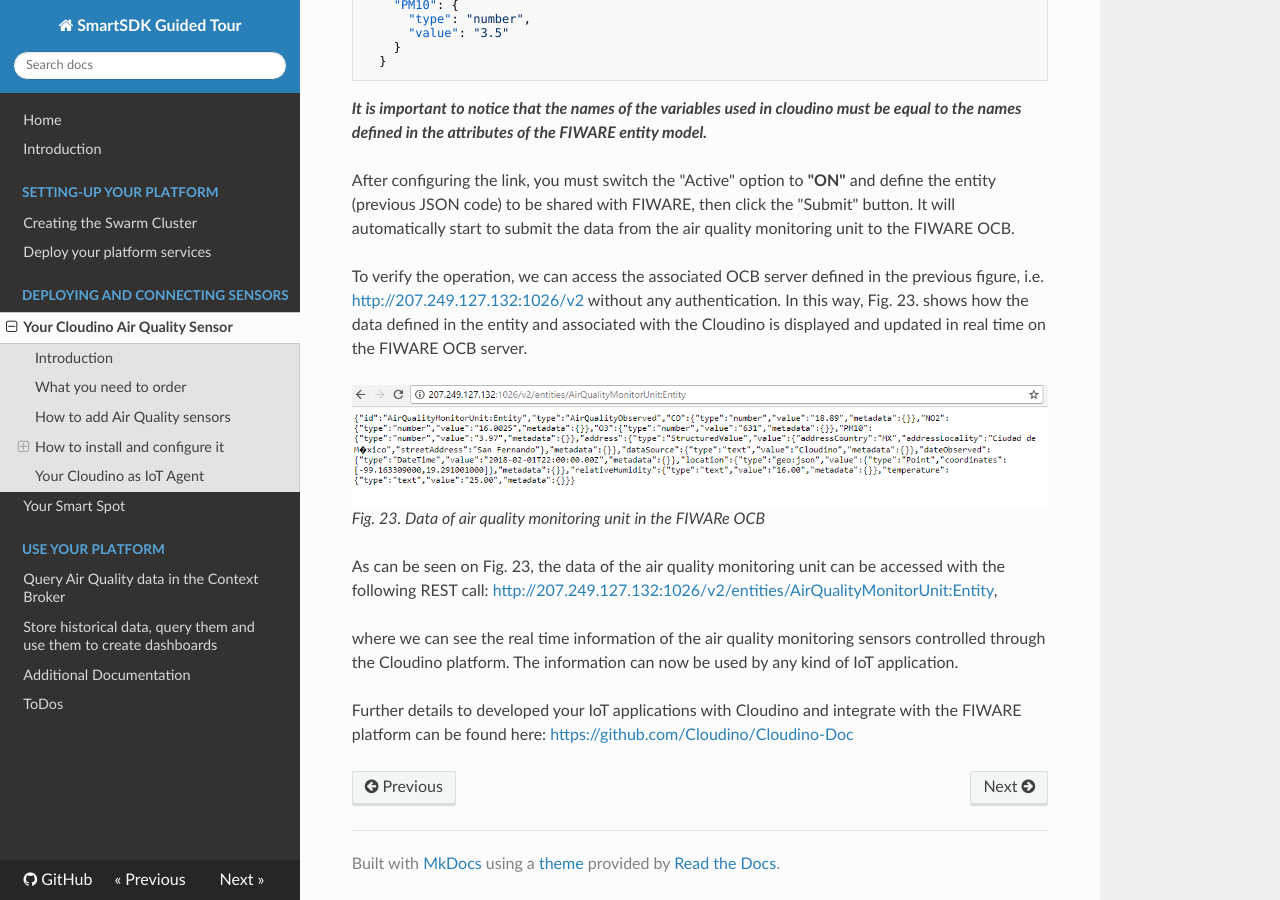
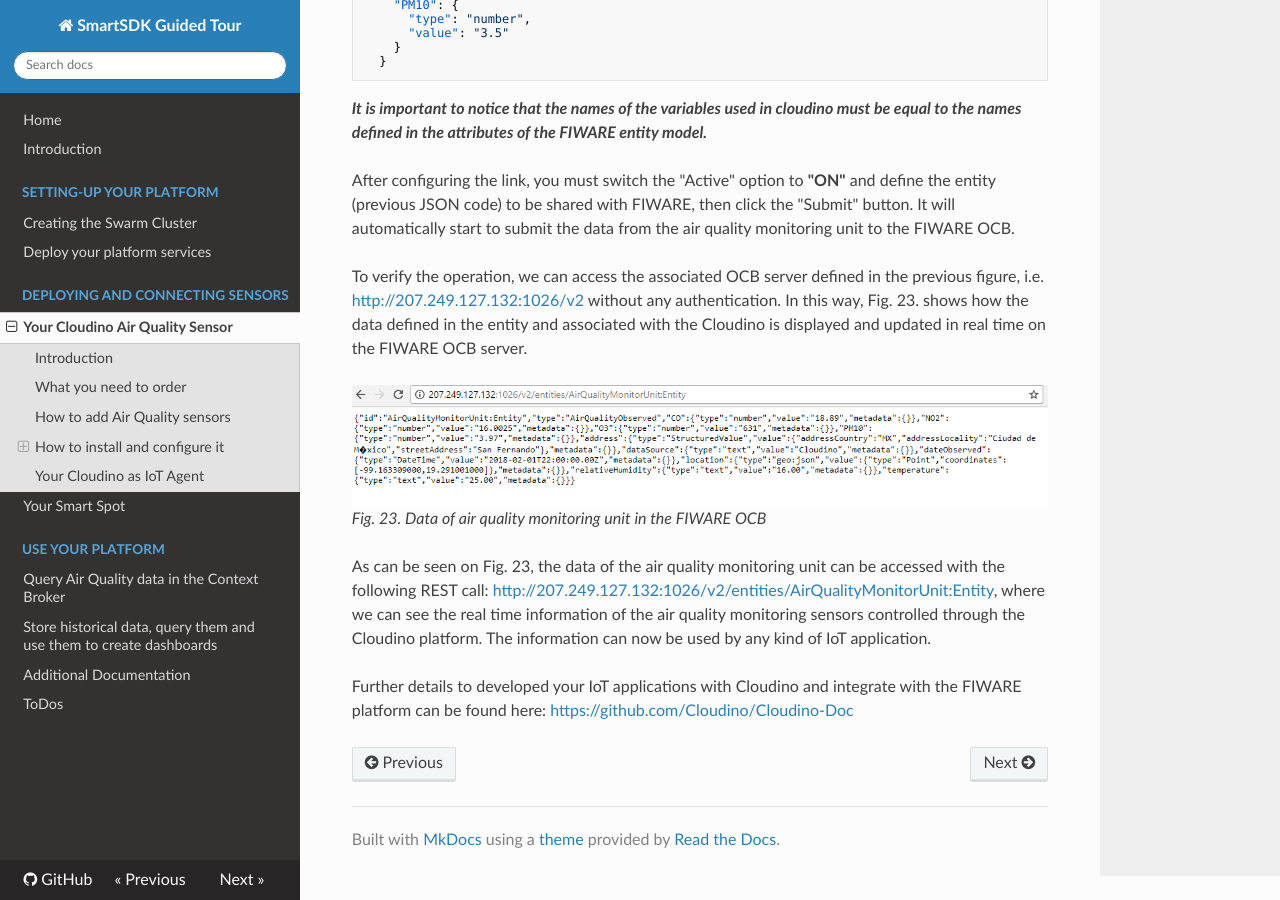
Before and after one commit to smartsdk/guided-tour, an MkDocs documentation site: the page built from docs/sensors/cloudino.md, in a window 1280 px wide and 900 px high, scrolled down 17240 px. Built offline with MkDocs 1.6.1, drawn with Linux system fonts in a browser that asks for light colours; nearby versions of some CDN libraries; comment, search, counter and statistics services are not loaded; old or Windows-style settings are respelled for this version of MkDocs.

```diff
--- a/docs/sensors/cloudino.md
+++ b/docs/sensors/cloudino.md
@@ -391,12 +391,11 @@ In this way, Fig. 23. shows how the data defined in the entity and associated
 with the Cloudino is displayed and updated in real time on the FIWARE OCB server.
 
   ![Data of air quality monitoring unit in the FIWARe OCB](./images//cdn_23.png)
-  *Fig. 23. Data of air quality monitoring unit in the FIWARe OCB*
+  *Fig. 23. Data of air quality monitoring unit in the FIWARE OCB*
 
 As can be seen on Fig. 23, the data of the air quality monitoring unit can
 be accessed with the following REST call:
 <http://207.249.127.132:1026/v2/entities/AirQualityMonitorUnit:Entity>,
-
 where we can see the real time information of the air quality monitoring
 sensors controlled through the Cloudino platform. The information can now be
 used by any kind of IoT application.
```
